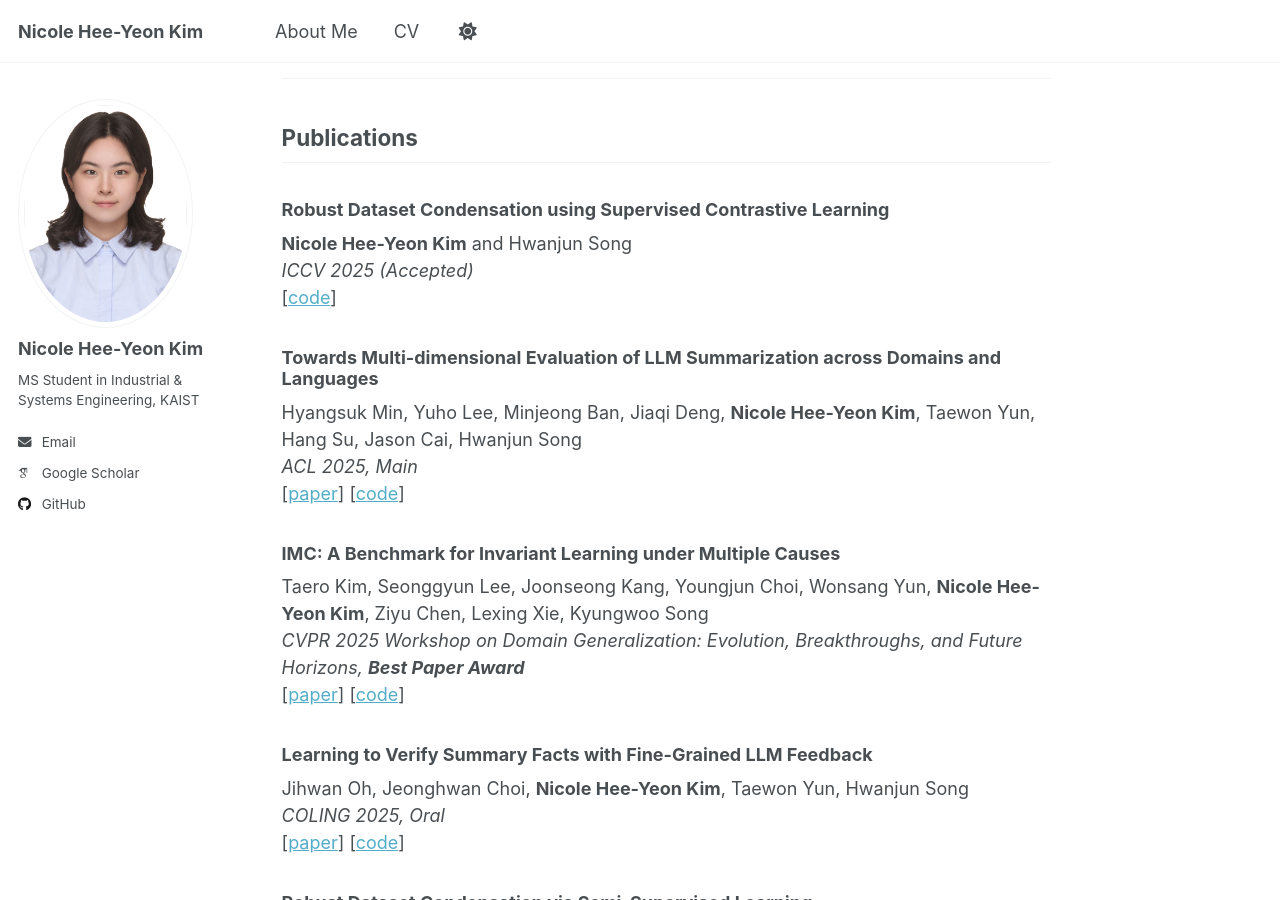
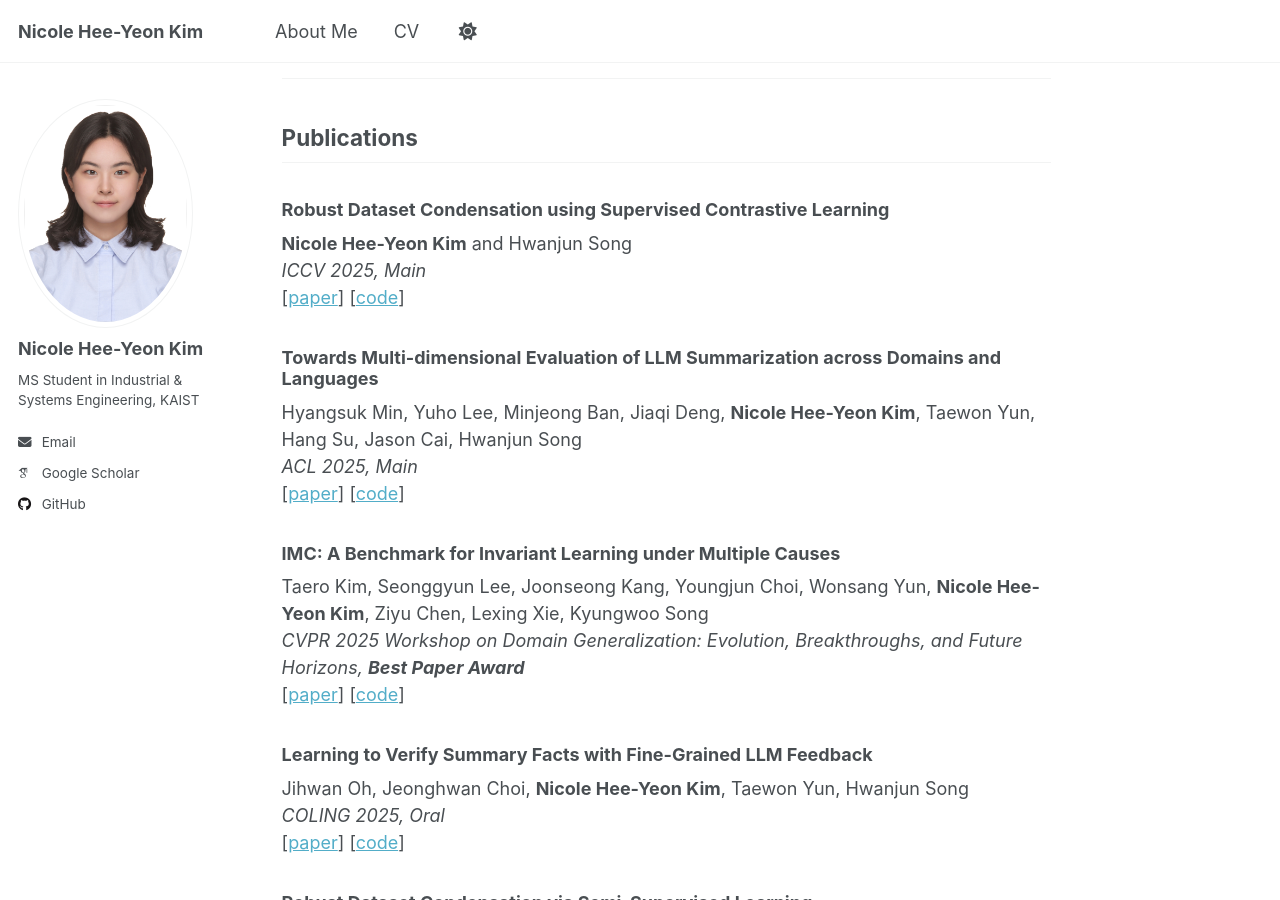
Before and after one commit to Nicole-Hee-Yeon-Kim/Nicole-Hee-Yeon-Kim.github.io, a Jekyll site: the page built from _pages/about.md, in a window 1280 px wide and 900 px high, scrolled down 352 px. Built offline with Jekyll 4.4.1, drawn with Linux system fonts in a browser that asks for light colours; some web fonts are replaced; a script that is not in the unit is left out.

Commit message:
Update about.md

```diff
--- a/_pages/about.md
+++ b/_pages/about.md
@@ -17,8 +17,8 @@ My research focuses on enhancing multimodal large language models (LLMs) and vis
 
 ### Robust Dataset Condensation using Supervised Contrastive Learning
 **Nicole Hee-Yeon Kim** and Hwanjun Song
-*ICCV 2025 (Accepted)*
-[[code](https://github.com/DISL-Lab/RDC-ICCV2025.git)]
+*ICCV 2025, Main*
+[[paper](https://openaccess.thecvf.com/content/ICCV2025/papers/Kim_Robust_Dataset_Condensation_using_Supervised_Contrastive_Learning_ICCV_2025_paper.pdf)] [[code](https://github.com/DISL-Lab/RDC-ICCV2025.git)]
 
 ### Towards Multi-dimensional Evaluation of LLM Summarization across Domains and Languages
 Hyangsuk Min, Yuho Lee, Minjeong Ban, Jiaqi Deng, **Nicole Hee-Yeon Kim**, Taewon Yun, Hang Su, Jason Cai, Hwanjun Song
```
